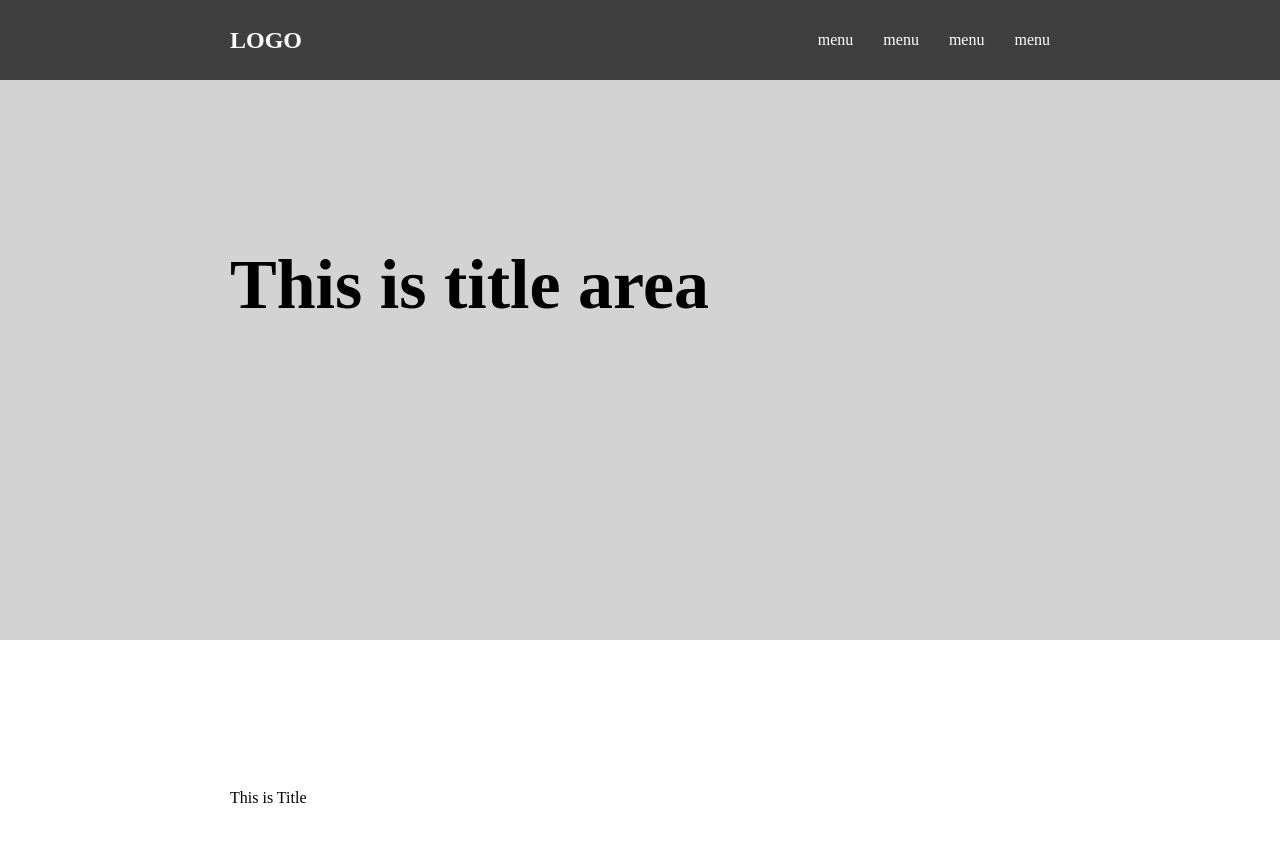
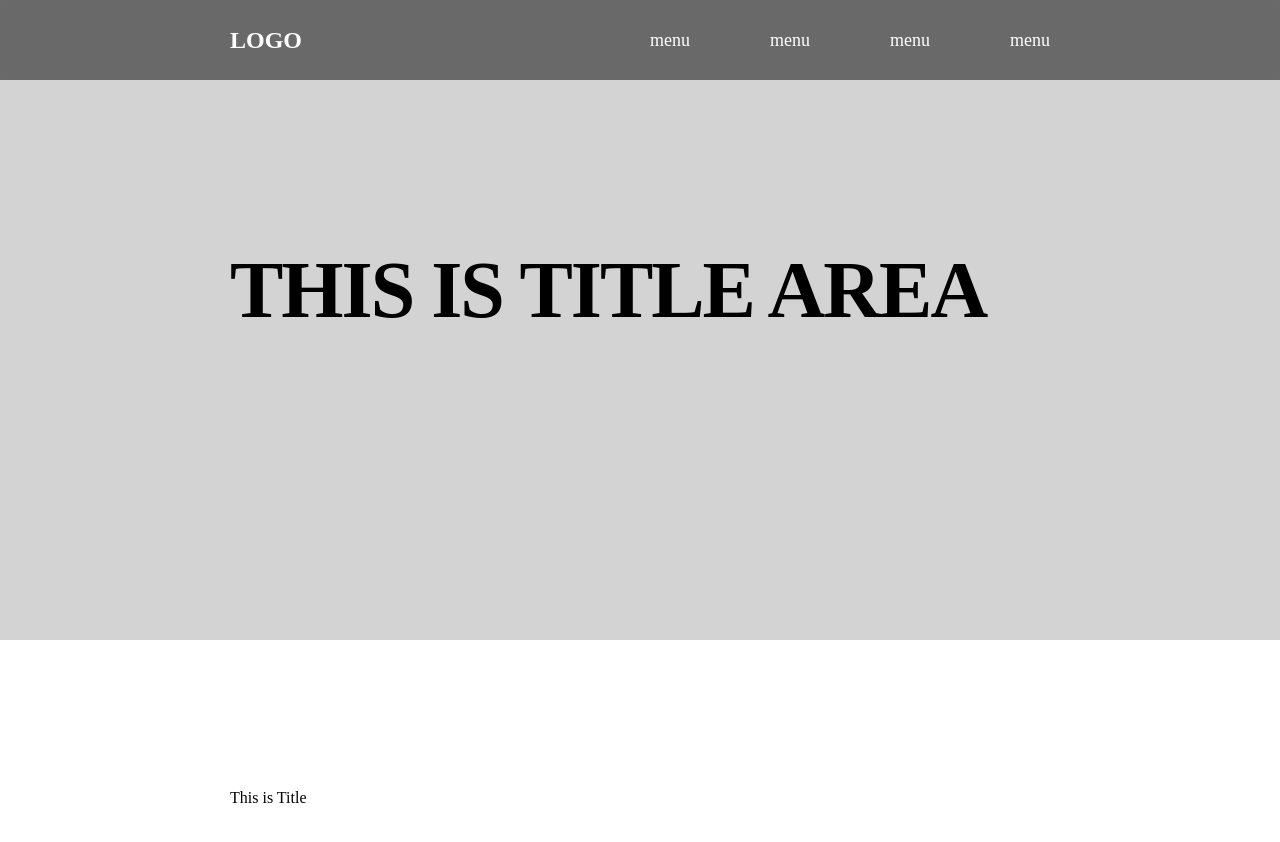
Before and after one commit to go4654/html_team, a plain HTML site: page index.html in a window 1280 px wide. Drawn offline with Linux system fonts and the light colour scheme.

Commit message:
section_1 modify

```diff
--- a/css/components/header.css
+++ b/css/components/header.css
@@ -3,7 +3,7 @@
 header {
   width: 100%;
   height: 80px;
-  background-color: rgba(0, 0, 0, 0.7);
+  background-color: rgba(0, 0, 0, 0.5);
   position: fixed;
   top: 0;
   left: 0;
@@ -11,6 +11,7 @@ header {
   justify-content: space-between;
   align-items: center;
   box-sizing: border-box;
+  backdrop-filter: blur(5px);
 }
 
 header a {
@@ -27,5 +28,6 @@ header a {
 }
 
 .menu_wrap li {
-  margin-left: 30px;
+  margin-left: 80px;
+  font-size: 18px;
 }
--- a/css/components/section_1.css
+++ b/css/components/section_1.css
@@ -7,7 +7,9 @@
 }
 
 .section_1 h3 {
-  font-size: 70px;
+  font-size: 80px;
   font-weight: 700;
   margin-top: 100px;
+  letter-spacing: -2px;
+  text-transform: uppercase;
 }
```
